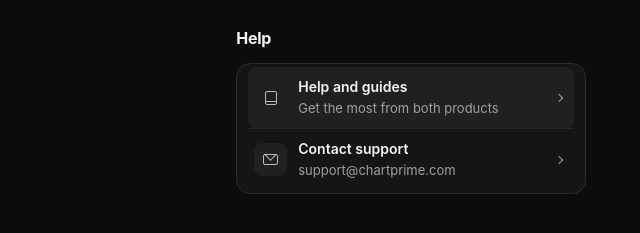
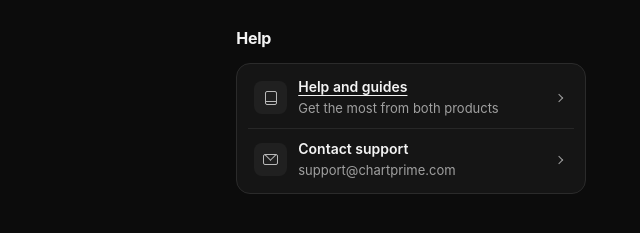
Before and after one commit to giangarone/chartprime-portal, a plain HTML site: page overview-mockup.html in a window 1280 px wide. In both pictures the pointer is over the element "Help and guides". Shown: the part 555-788 px from the top of the page, 640-1280 px from the left. Drawn offline with Linux system fonts and the light colour scheme.

Commit message:
Match help row hover states to account shortcuts

```diff
--- a/overview-mockup.html
+++ b/overview-mockup.html
@@ -525,7 +525,7 @@
       text-decoration: none;
     }
 
-    .help-row:hover { background: var(--raised); }
+    .help-row:hover .help-title { text-decoration: underline; text-underline-offset: 3px; }
     .help-row .icon-tile { width: 33px; height: 33px; border-radius: 8px; }
     .help-row .chevron { margin: 0 6px 0 auto; color: var(--muted); }
     .help-description { overflow-wrap: anywhere; }
```
